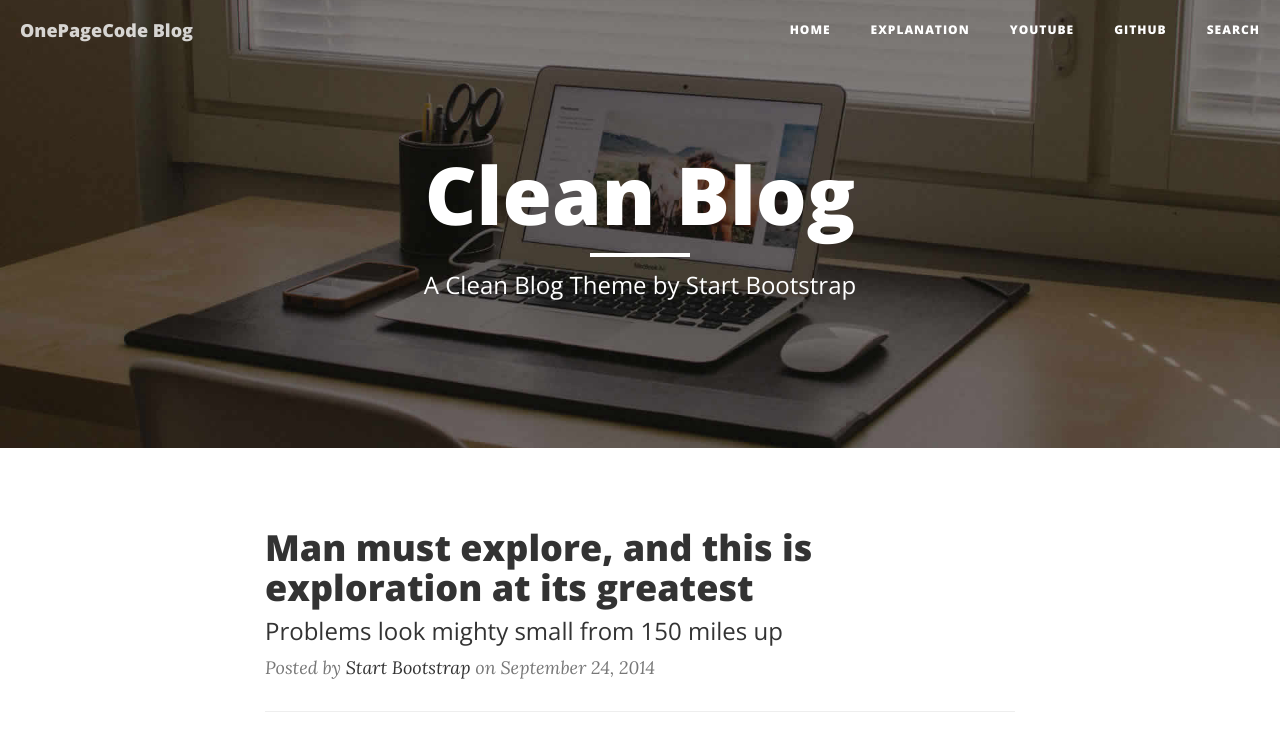
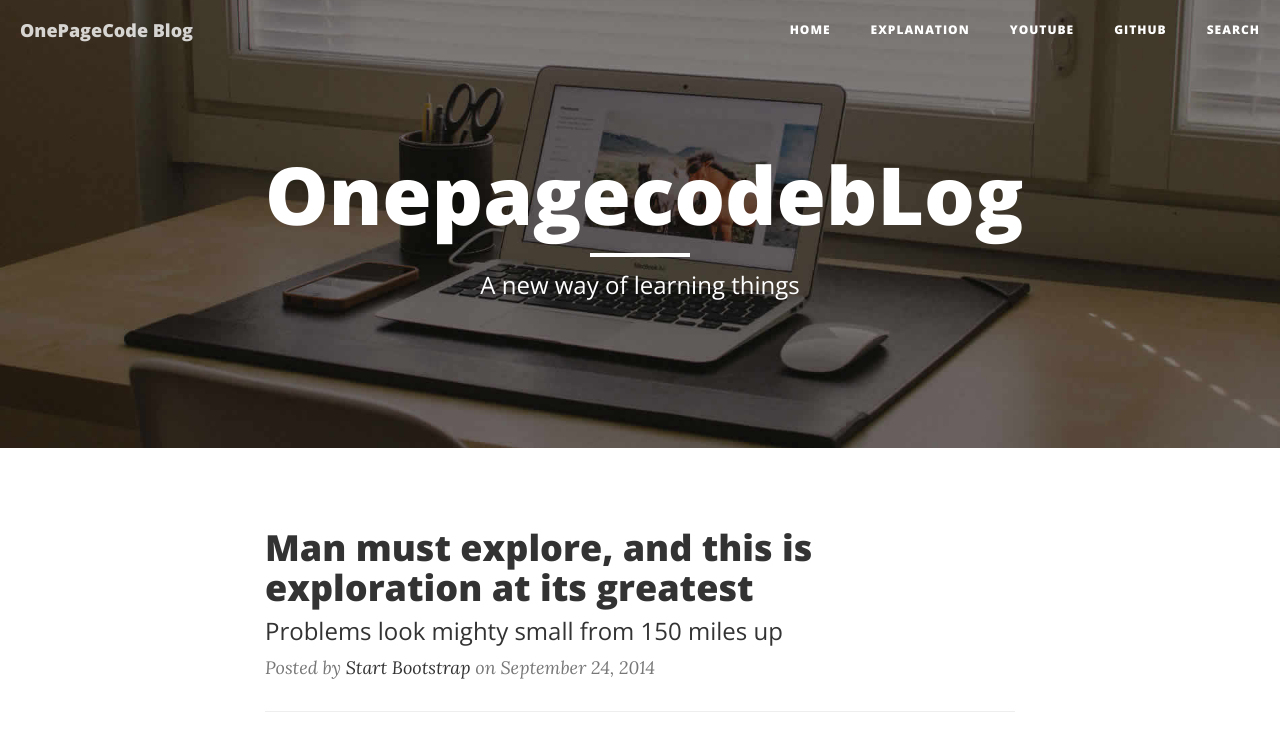
Before and after one commit to onepagecode/onepagecode.github.io, a website: page index.html in a window 1280 px wide. Shown: the top 739 px of the page. Drawn offline with nearby package versions, Linux system fonts and the light colour scheme.

Commit message:
commit to some changes

```diff
--- a/index.html
+++ b/index.html
@@ -77,9 +77,9 @@
             <div class="row">
                 <div class="col-lg-8 col-lg-offset-2 col-md-10 col-md-offset-1">
                     <div class="site-heading">
-                        <h1>Clean Blog</h1>
+                        <h1>OnepagecodebLog</h1>
                         <hr class="small">
-                        <span class="subheading">A Clean Blog Theme by Start Bootstrap</span>
+                        <span class="subheading">A new way of learning things </span>
                     </div>
                 </div>
             </div>
```
